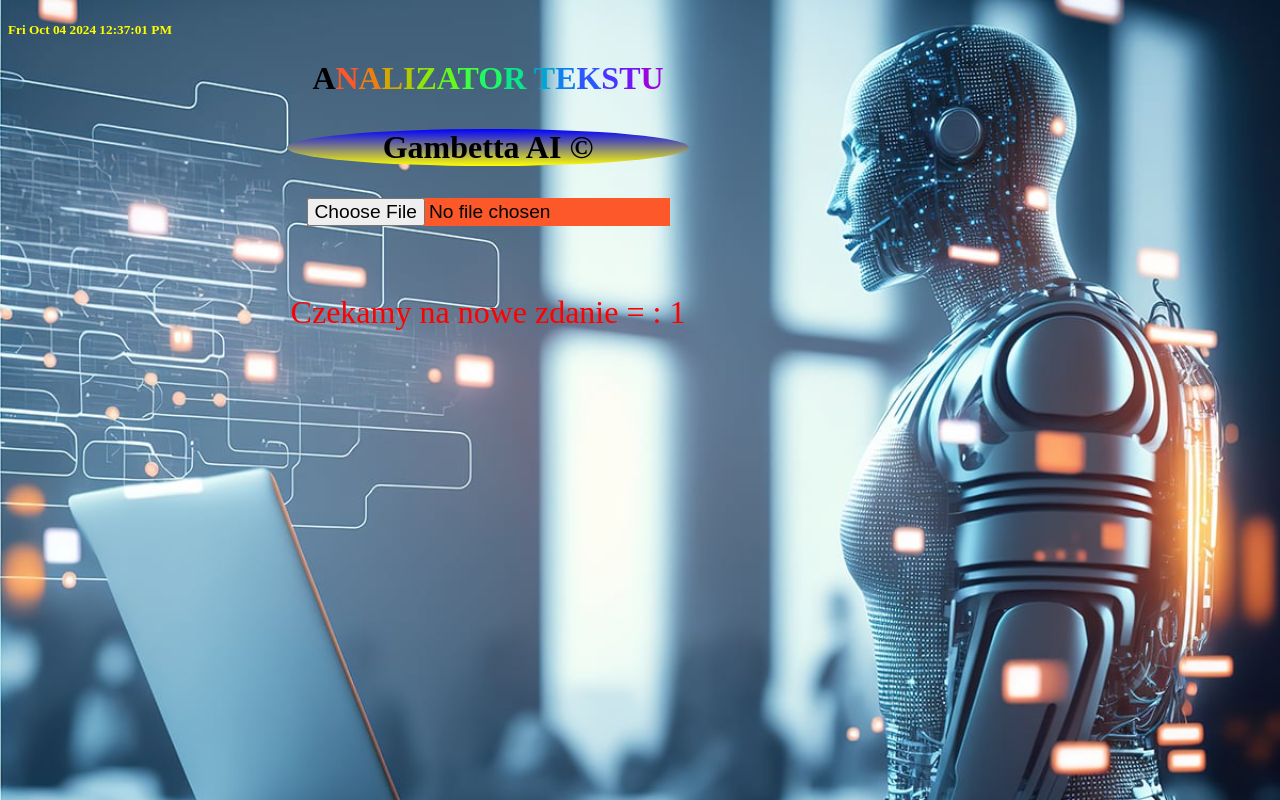
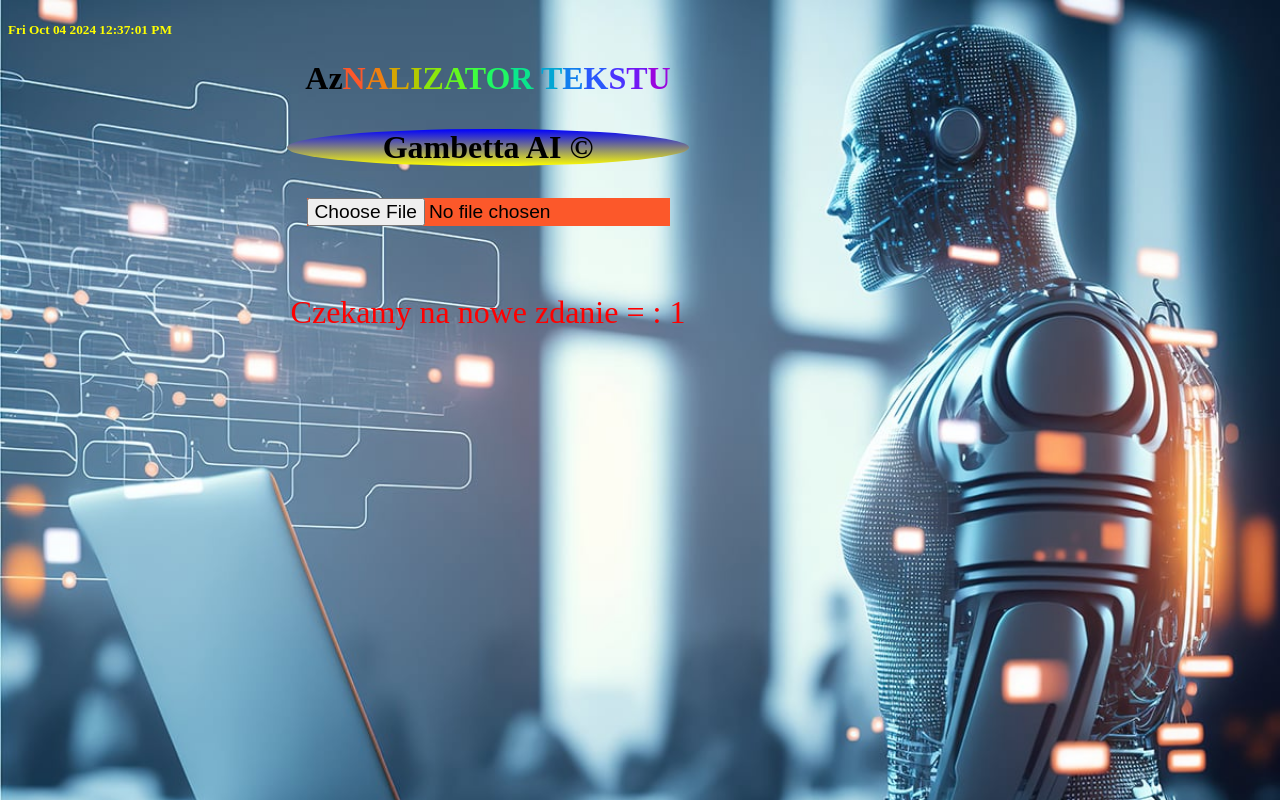
Before and after one commit to wsGit7/textAnalyse, a plain HTML site: page index.html in a window 1280 px wide. Drawn offline with Linux system fonts and the light colour scheme.

Commit message:
Update index.html

```diff
--- a/index.html
+++ b/index.html
@@ -12,7 +12,7 @@
 
 
 
-    <h5 id="andrzej" style="text-align: left;"></h5><h1><span style: <span>A</span><span style="color: #fc582a">N</span><span style="color: #ed7f11">A</span><span style="color: #d4a602">L</span><span style="color: #b3ca00">I</span><span style="color: #8ce60b">Z</span><span style="color: #64f820">A</span><span style="color: #3fff3f">T</span><span style="color: #20f864">O</span><span style="color: #0be68c">R</span>  <span style="color: #02a6d4">T</span><span style="color: #117fed">E</span><span style="color: #2a58fc">K</span><span style="color: #4b34fe">S</span><span style="color: #7218f3">T</span><span style="color: #9a06de">U</span></h1>
+    <h5 id="andrzej" style="text-align: left;"></h5><h1><span style: <span>Az</span><span style="color: #fc582a">N</span><span style="color: #ed7f11">A</span><span style="color: #d4a602">L</span><span style="color: #b3ca00">I</span><span style="color: #8ce60b">Z</span><span style="color: #64f820">A</span><span style="color: #3fff3f">T</span><span style="color: #20f864">O</span><span style="color: #0be68c">R</span>  <span style="color: #02a6d4">T</span><span style="color: #117fed">E</span><span style="color: #2a58fc">K</span><span style="color: #4b34fe">S</span><span style="color: #7218f3">T</span><span style="color: #9a06de">U</span></h1>
 
       <center><h3 style="font-size: 200%;background:linear-gradient(blue,yellow); width:fit-content; text-align: justify; border-radius: 80%;padding-left: 10%; padding-right: 10%;"  >Gambetta AI &#169</h3></center>
 
```
